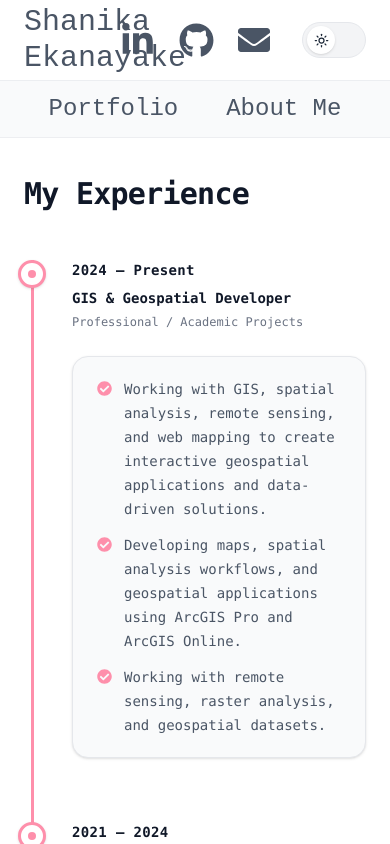
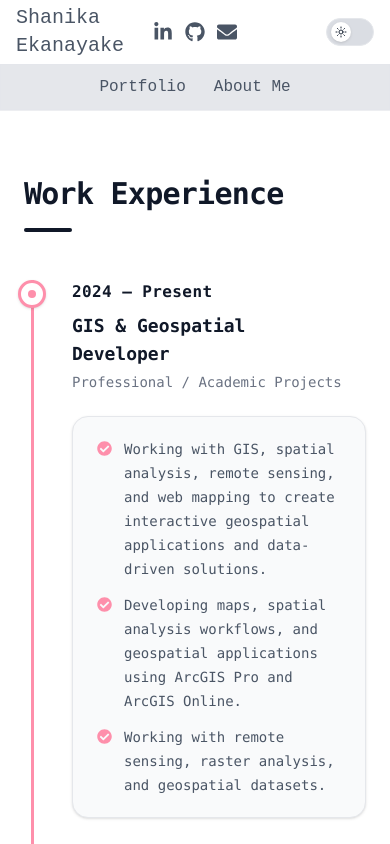
Before and after one commit to shanikauwu1/gis_portpolio, a React (Vite) app: page /about in a window 390 px wide. Shown: the top 844 px of the page. Built offline with nearby package versions, Linux system fonts and the light colour scheme.

Commit message:
add the responsive layout for each componets, and ajust the style

```diff
--- a/src/components/Education.jsx
+++ b/src/components/Education.jsx
@@ -39,6 +39,17 @@ function Education() {
           >
             Education
           </h2>
+          <div
+            className="
+      mt-4
+      h-1
+      w-12
+      rounded-full
+      bg-gray-900
+
+      dark:bg-gray-200
+    "
+          />
         </div>
 
         {/* Education Cards */}
--- a/src/components/Experience.jsx
+++ b/src/components/Experience.jsx
@@ -39,8 +39,19 @@ function Experience() {
               md:text-4xl
             "
           >
-            My Experience
+            Work Experience
           </h2>
+          <div
+            className="
+      mt-4
+      h-1
+      w-12
+      rounded-full
+      bg-gray-900
+
+      dark:bg-gray-200
+    "
+          />
         </div>
 
         {/* Timeline */}
@@ -142,8 +153,8 @@ function Experience() {
                   {/* Period */}
                   <p
                     className="
-                      text-sm
-                      font-bold
+                      text-md
+                      font-semibold
                       tracking-wide
                       text-gray-900
 
@@ -159,17 +170,15 @@ function Experience() {
                   <h3
                     className="
                       mt-2
-                      text-sm
+                      text-lg
                       font-bold
                       text-gray-900
 
                       transition-colors
                       duration-300
 
-                      hover:text-(--secondary)
+                      dark:text-white
 
-                      dark:text-white
-                      dark:hover:text-(--secondary-dark)
 
                       md:text-base
                     "
@@ -182,7 +191,7 @@ function Experience() {
                     className="
                       mt-1
                       max-w-xs
-                      text-xs
+                      text-sm
                       leading-5
                       text-gray-500
 
--- a/src/components/Navbar.jsx
+++ b/src/components/Navbar.jsx
@@ -24,11 +24,14 @@ function Navbar() {
         className="
           mx-auto
           grid
-          h-20
+          h-16
           max-w-6xl
           grid-cols-3
           items-center
-          px-6
+          px-4
+          sm:h-18
+          sm:px-6
+          md:h-20
         "
       >
         {/* ================= LEFT - NAME ================= */}
@@ -39,7 +42,7 @@ function Navbar() {
               group
               relative
               inline-block
-              text-3xl
+              text-xl
               text-gray-600
               transition
               duration-300
@@ -51,7 +54,7 @@ function Navbar() {
               dark:hover:text-(--secondary-dark)
 
               after:absolute
-              after:-bottom-2
+              after:-bottom-1
               after:left-0
               after:h-0.5
               after:w-full
@@ -64,6 +67,11 @@ function Navbar() {
 
               hover:after:scale-x-100
 
+              sm:text-2xl
+              sm:after:-bottom-2
+
+              md:text-3xl
+
               dark:after:bg-(--secondary-dark)
             "
           >
@@ -72,7 +80,17 @@ function Navbar() {
         </div>
 
         {/* ================= CENTER - SOCIAL ICONS ================= */}
-        <div className="flex items-center justify-center gap-6">
+        <div
+          className="
+            flex
+            items-center
+            justify-center
+            gap-3
+
+            sm:gap-5
+            md:gap-6
+          "
+        >
           {/* LinkedIn */}
           <a
             href="https://www.linkedin.com/in/shanikajayawardane/"
@@ -91,7 +109,18 @@ function Navbar() {
               dark:hover:text-(--secondary-dark)
             "
           >
-            <FaLinkedinIn size={35} />
+            <FaLinkedinIn
+              className="
+                h-5
+                w-5
+
+                sm:h-6
+                sm:w-6
+
+                md:h-7
+                md:w-7
+              "
+            />
           </a>
 
           {/* GitHub */}
@@ -112,7 +141,18 @@ function Navbar() {
               dark:hover:text-(--secondary-dark)
             "
           >
-            <FaGithub size={35} />
+            <FaGithub
+              className="
+                h-5
+                w-5
+
+                sm:h-6
+                sm:w-6
+
+                md:h-7
+                md:w-7
+              "
+            />
           </a>
 
           {/* Email */}
@@ -131,12 +171,23 @@ function Navbar() {
               dark:hover:text-(--secondary-dark)
             "
           >
-            <FaEnvelope size={32} />
+            <FaEnvelope
+              className="
+                h-5
+                w-5
+
+                sm:h-6
+                sm:w-6
+
+                md:h-7
+                md:w-7
+              "
+            />
           </a>
         </div>
 
         {/* ================= RIGHT - THEME TOGGLE ================= */}
-        <div className="flex justify-self-end">
+        <div className="justify-self-end">
           <ThemeToggle />
         </div>
       </div>
@@ -144,9 +195,9 @@ function Navbar() {
       {/* ================= SECOND ROW ================= */}
       <div
         className="
-          border-t
+          border
           border-gray-200/60
-          bg-gray-50
+          bg-gray-200
 
           dark:border-gray-800/60
           dark:bg-black/90
@@ -155,10 +206,16 @@ function Navbar() {
         <div
           className="
             flex
-            h-14
+            h-11
             items-center
             justify-center
-            gap-12
+            gap-7
+
+            sm:h-12
+            sm:gap-9
+
+            md:h-14
+            md:gap-12
           "
         >
           {/* ================= PORTFOLIO ================= */}
@@ -168,7 +225,7 @@ function Navbar() {
               group
               relative
               inline-block
-              text-2xl
+              text-base
               font-medium
               text-gray-600
               transition
@@ -194,6 +251,10 @@ function Navbar() {
 
               hover:after:scale-x-100
 
+              sm:text-lg
+
+              md:text-2xl
+
               dark:after:bg-(--secondary-dark)
             "
           >
@@ -207,7 +268,7 @@ function Navbar() {
               group
               relative
               inline-block
-              text-2xl
+              text-base
               font-medium
               text-gray-600
               transition
@@ -233,6 +294,10 @@ function Navbar() {
 
               hover:after:scale-x-100
 
+              sm:text-lg
+
+              md:text-2xl
+
               dark:after:bg-(--secondary-dark)
             "
           >
--- a/src/components/Projects.jsx
+++ b/src/components/Projects.jsx
@@ -39,6 +39,18 @@ function Projects() {
           >
             Projects
           </h2>
+
+          <div
+            className="
+      mt-4
+      h-1
+      w-12
+      rounded-full
+      bg-gray-900
+
+      dark:bg-gray-200
+    "
+          />
         </div>
 
         {/* Projects Grid */}
@@ -60,14 +72,14 @@ function Projects() {
                 duration-300
 
                 hover:-translate-y-1
-                hover:border-[var(--secondary)]
+                hover:border-(--secondary)
                 hover:shadow-[0_8px_30px_rgba(255,93,151,0.12)]
 
                 dark:border-gray-800
                 dark:bg-gray-900
                 dark:shadow-black/20
 
-                dark:hover:border-[var(--secondary-dark)]
+                dark:hover:border-(--secondary-dark)
                 dark:hover:shadow-[0_8px_30px_rgba(243,166,194,0.10)]
               "
             >
@@ -207,30 +219,34 @@ function Projects() {
                 <Link
                   to={`/projects/${project.id}`}
                   className="
+    animated-button
+    group
+    relative
+    inline-flex
+    items-center
+    gap-2
+    overflow-hidden
     rounded-md
-                    border
-                    border-gray-400
+    bg-gray-900
     px-5
     py-2
     text-sm
     font-medium
-                    text-gray-800
+    text-white
+
+    shadow-lg
+    shadow-gray-900/20
 
     transition-all
     duration-300
 
-                    hover:border-[var(--secondary)]
-                    hover:bg-[var(--secondary)]
-                    hover:text-white
-                    hover:shadow-[0_4px_15px_rgba(255,93,151,0.25)]
+    hover:bg-(--secondary)
+    hover:shadow-lg
+    hover:shadow-(--secondary)/30
 
-                    dark:border-gray-500
-                    dark:text-gray-200
-
-                    dark:hover:border-[var(--secondary-dark)]
-                    dark:hover:bg-[var(--secondary-dark)]
-                    dark:hover:text-gray-900
-                    dark:hover:shadow-[0_4px_15px_rgba(243,166,194,0.20)]
+    dark:bg-white
+    dark:text-gray-900
+    dark:hover:bg-(--secondary-dark)
   "
                 >
                   Full View
@@ -245,23 +261,27 @@ function Projects() {
     rounded-md
     border
     border-gray-300
+    bg-gray-200
     px-5
     py-2
     text-sm
     font-medium
-                    text-gray-600
+    text-gray-900
 
     transition-all
     duration-300
 
-                    hover:border-[var(--secondary)]
-                    hover:text-[var(--secondary)]
+    hover:border-(--secondary)
+    hover:bg-(--secondary)
+    hover:text-white
 
     dark:border-gray-700
-                    dark:text-gray-400
+    dark:bg-gray-800
+    dark:text-gray-100
 
-                    dark:hover:border-[var(--secondary-dark)]
-                    dark:hover:text-[var(--secondary-dark)]
+    dark:hover:border-(--secondary-dark)
+    dark:hover:bg-(--secondary-dark)
+    dark:hover:text-gray-900
   "
                 >
                   Source Code
--- a/src/components/Skills.jsx
+++ b/src/components/Skills.jsx
@@ -135,6 +135,18 @@ function Skills() {
           >
             Skills & Technologies
           </h2>
+
+          <div
+            className="
+      mt-4
+      h-1
+      w-12
+      rounded-full
+      bg-gray-900
+
+      dark:bg-gray-200
+    "
+          />
         </div>
 
         {/* Skill Categories */}
--- a/src/components/ThemeToggle.jsx
+++ b/src/components/ThemeToggle.jsx
@@ -14,32 +14,90 @@ function ThemeToggle() {
       onClick={toggleTheme}
       aria-label="Toggle theme"
       className="
-        relative flex h-9 w-16 items-center
+        relative
+        flex
+        h-7
+        w-12
+        items-center
         rounded-full
-        border border-gray-200
-        bg-gray-100
+        border
+        border-gray-200
+        bg-gray-300/80
         p-1
-        transition-all duration-300
-        dark:border-gray-700
+        transition-all
+        duration-300
+
+        sm:h-8
+        sm:w-14
+
+        md:h-9
+        md:w-16
+
+        dark:border-gray-500
         dark:bg-gray-800
       "
     >
       {/* Sliding circle */}
       <span
         className={`
-          flex h-7 w-7 items-center justify-center
+          flex
+          h-5
+          w-5
+          items-center
+          justify-center
           rounded-full
           bg-white
           shadow-sm
-          transition-transform duration-300
+          transition-transform
+          duration-300
+
+          sm:h-6
+          sm:w-6
+
+          md:h-7
+          md:w-7
+
           dark:bg-gray-950
-          ${darkMode ? "translate-x-7" : "translate-x-0"}
+
+          ${
+            darkMode
+              ? "translate-x-5 sm:translate-x-6 md:translate-x-7"
+              : "translate-x-0"
+          }
         `}
       >
         {darkMode ? (
-          <Moon size={15} strokeWidth={2} className="text-gray-200" />
+          <Moon
+            className="
+              h-3
+              w-3
+
+              sm:h-3.5
+              sm:w-3.5
+
+              md:h-[15px]
+              md:w-[15px]
+
+              text-gray-200
+            "
+            strokeWidth={2}
+          />
         ) : (
-          <Sun size={15} strokeWidth={2} className="text-gray-800" />
+          <Sun
+            className="
+              h-3
+              w-3
+
+              sm:h-3.5
+              sm:w-3.5
+
+              md:h-[15px]
+              md:w-[15px]
+
+              text-gray-800
+            "
+            strokeWidth={2}
+          />
         )}
       </span>
     </button>
```
Also changed, not shown: src/components/Footer.jsx (+86 -18 lines). Lines whose indentation alone changed are shown as unchanged.
